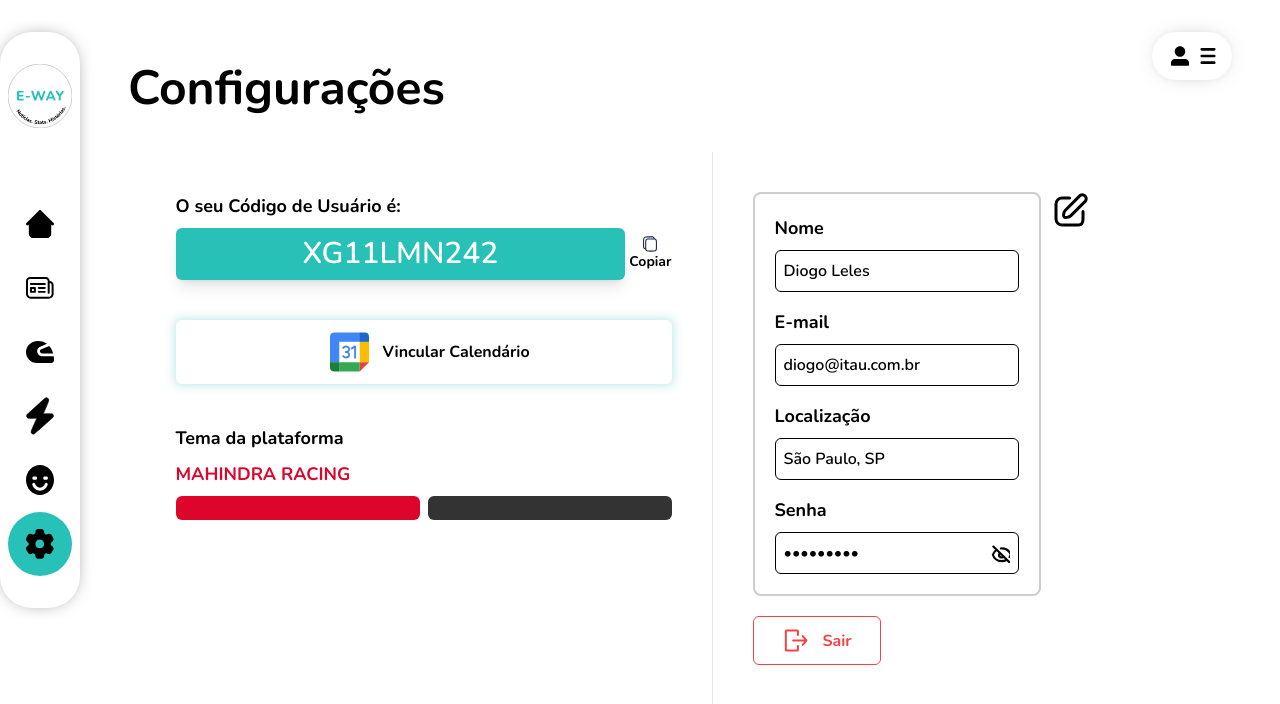
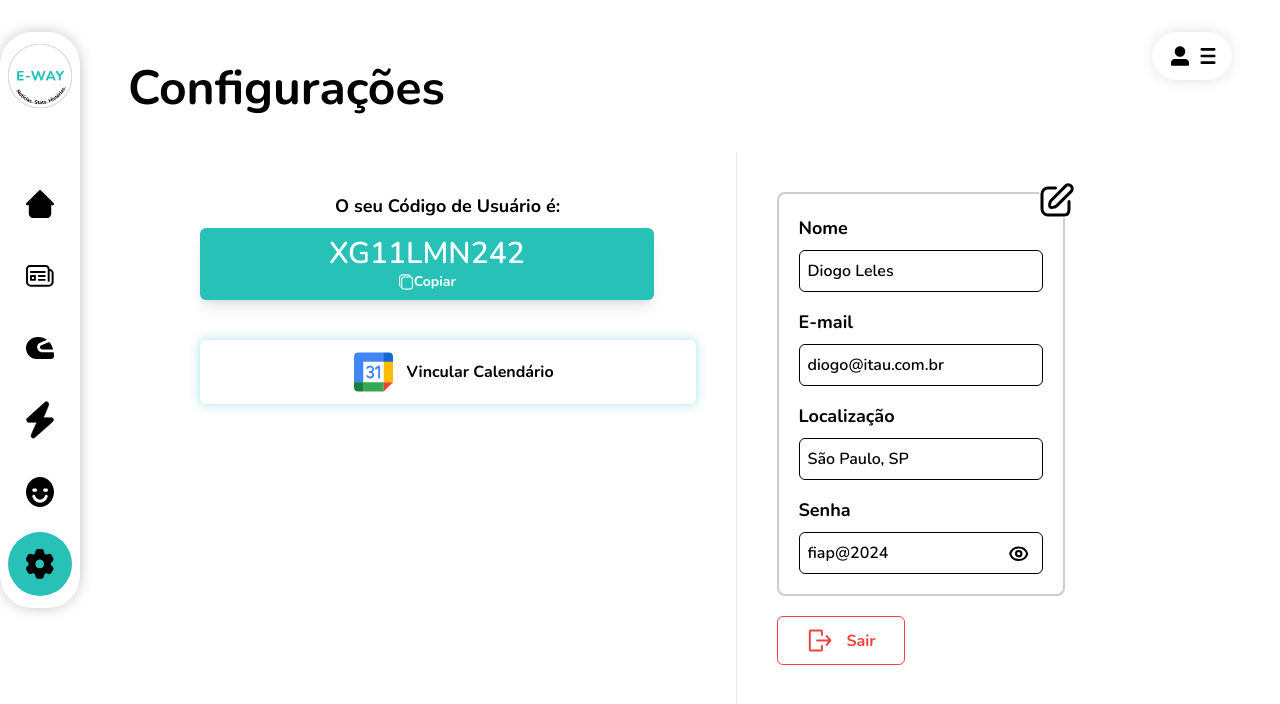
Before and after one commit to ryanbritodev/e-way, a React (Vite) app: page /settings in a window 1280 px wide. Shown: the top 704 px of the page. Built offline with nearby package versions, Linux system fonts and the light colour scheme.

Commit message:
fix(Settings): fix AppLayout and inputs

```diff
--- a/src/App.jsx
+++ b/src/App.jsx
@@ -9,6 +9,7 @@ import { Volt } from "./pages/Volt";
 import { Avatars } from "./pages/Avatars";
 import { Settings } from "./pages/Settings";
 import { Profile } from "./pages/Profile";
+import { NotFound } from "./pages/NotFound";
 
 function App() {
   const isAuth = localStorage.getItem("authToken");
@@ -16,8 +17,9 @@ function App() {
   return (
     <BrowserRouter>
       <Routes>
+        <Route path="/">
           <Route
-          path="/"
+            index
             element={
               isAuth ? (
                 <AppLayout>
@@ -76,6 +78,8 @@ function App() {
               </AppLayout>
             }
           />
+          <Route path="/*" element={<NotFound />} />
+        </Route>
       </Routes>
     </BrowserRouter>
   );
--- a/src/index.css
+++ b/src/index.css
@@ -28,8 +28,4 @@
     background: #256F6A;
     border-radius: 100vh;
   }
-
-  .scrollbar::-webkit-scrollbar-thumb:hover {
-    background: #c0a0b9;
-  }
 }
--- a/src/pages/Landing/index.jsx
+++ b/src/pages/Landing/index.jsx
@@ -3,6 +3,10 @@ import { Header } from "./components/Header";
 import { Footer } from "./components/Footer";
 
 export const Landing = () => {
+  if (location.pathname != "/") {
+    location.pathname = "/";
+  }
+
   return (
     <>
       <main className={styles["container-main"]}>
--- a/src/pages/Settings/components/FormPersonalInfo.jsx
+++ b/src/pages/Settings/components/FormPersonalInfo.jsx
@@ -1,20 +1,63 @@
-import { InputLabel } from "./InputLabel"
+import { InputLabel } from "./InputLabel";
+import { useState } from "react";
 
-export const FormPersonalInfo = ({ isDisabled }) => {
-    let bgColor = '#CDCDCD'
-    if (!isDisabled)
-    {
-        bgColor = '#FFFFFF'
-    }
+export const FormPersonalInfo = () => {
+  const [editDisabled, setEditDisabled] = useState(true);
 
-    return (
-        <>
-            <div className={`flex flex-col gap-4 p-5 bg-[${bgColor}] rounded-lg transition-all border-[2px] border-[#CDCDCD] basis-10/12 min-w-72`}>
-                <InputLabel id={'nome'} label={'Nome'} inputValue={'Diogo Leles'} isPassword={false} isDisabled={isDisabled}/>
-                <InputLabel id={'email'} label={'E-mail'} inputValue={'diogo@itau.com.br'} isPassword={false} isDisabled={isDisabled}/>
-                <InputLabel id={'local'} label={'Localização'} inputValue={'São Paulo, SP'} isPassword={false} isDisabled={isDisabled}/>
-                <InputLabel id={'senha'} label={'Senha'} inputValue={'fiap@2024'} isPassword={true} isDisabled={isDisabled}/>
-            </div>
-        </>
-    )
-}
+  let bgColor = "#CDCDCD";
+  if (!editDisabled) {
+    bgColor = "#FFFFFF";
+  }
+
+  return (
+    <>
+      <div
+        className={`flex flex-col gap-4 p-5 bg-[${bgColor}] rounded-lg transition-all border-[2px] border-[#CDCDCD] basis-10/12 min-w-72 max-sm:min-w-[15em] relative`}
+      >
+        <button
+          onClick={() => {
+            setEditDisabled(!editDisabled);
+          }}
+          className="absolute -right-3 -top-3 bg-white"
+        >
+          <img
+            src={
+              editDisabled == true
+                ? "assets/images/settingsIcons/editIcon.svg"
+                : "assets/images/settingsIcons/saveIcon.svg"
+            }
+            alt="Edit Informations Icon"
+          />
+        </button>
+        <InputLabel
+          id={"nome"}
+          label={"Nome"}
+          inputValue={"Diogo Leles"}
+          isPassword={false}
+          isDisabled={editDisabled}
+        />
+        <InputLabel
+          id={"email"}
+          label={"E-mail"}
+          inputValue={"diogo@itau.com.br"}
+          isPassword={false}
+          isDisabled={editDisabled}
+        />
+        <InputLabel
+          id={"local"}
+          label={"Localização"}
+          inputValue={"São Paulo, SP"}
+          isPassword={false}
+          isDisabled={editDisabled}
+        />
+        <InputLabel
+          id={"senha"}
+          label={"Senha"}
+          inputValue={"fiap@2024"}
+          isPassword={true}
+          isDisabled={editDisabled}
+        />
+      </div>
+    </>
+  );
+};
--- a/src/pages/Settings/components/InputLabel.jsx
+++ b/src/pages/Settings/components/InputLabel.jsx
@@ -1,42 +1,53 @@
-import { useState } from "react"
+import { useState } from "react";
 
-export const InputLabel = ({ id, label, inputValue, isPassword, isDisabled }) => {
-    if (isPassword)
-    {
-        const [visible, setVisible] = useState('password')
+export const InputLabel = ({
+  id,
+  label,
+  inputValue,
+  isPassword,
+  isDisabled,
+}) => {
+  const [value, setValue] = useState(inputValue);
+  const [visible, setVisible] = useState(true);
+
   return (
     <>
       <div className="flex flex-col items-start justify-center gap-2">
-                    <label for={id} className="text-black text-2xl md:text-lg font-bold">{label}</label>
-                    <div className="flex gap-0 items-center justify-between border-[1px] border-black rounded-md p-2 focus-within:ring transition-all bg-inherit w-full">
+        <label for={id} className="text-black text-2xl md:text-lg font-bold">
+          {label}
+        </label>
+        <div className="flex gap-0 items-center justify-between border-[1px] border-black rounded-md p-2 focus-within:ring transition-all bg-inherit w-full relative">
           <input
             id={id}
-                            type={visible}
-                            value={inputValue}
+            type={visible ? "text" : "password"}
             disabled={isDisabled}
-                            className="text-black focus:outline-none bg-inherit max-w-30"/>
-                        <button onClick={() => { visible === 'password' ? setVisible('show') : setVisible('password') }} disabled={isDisabled}  className="flex items-center justify-center">
-                            <img src={visible === 'password' ? "assets/images/settingsIcons/visibleIcon.svg": "assets/images/settingsIcons/hideIcon.svg"} alt="See password icon" className="w-5 h-5"/>
+            value={value}
+            onChange={(e) => {
+              setValue(e.target.value);
+            }}
+            className="text-black focus:outline-none bg-inherit max-w-30"
+          />
+          {isPassword && (
+            <button
+              onClick={() => {
+                setVisible(!visible);
+              }}
+              disabled={isDisabled}
+              className="flex items-center justify-center absolute right-3"
+            >
+              <img
+                src={
+                  visible === "password"
+                    ? "assets/images/settingsIcons/visibleIcon.svg"
+                    : "assets/images/settingsIcons/hideIcon.svg"
+                }
+                alt="See password icon"
+                className="w-6 h-5"
+              />
             </button>
+          )}
         </div>
       </div>
     </>
-        )
-    }
-    else
-    {
-        return (
-            <>
-                <div className="flex flex-col gap-2 items-start justify-center">
-                    <label for={id} className="text-black text-2xl md:text-lg font-bold">{label}</label>
-                    <input
-                        id={id}
-                        type="text"
-                        value={inputValue}
-                        disabled={isDisabled}
-                        className="text-black p-2 rounded-md border-[1px] border-black focus:outline-none focus:ring transition-all bg-inherit w-full"/>
-                </div>
-            </>
-        )
-    }
-}
+  );
+};
--- a/src/pages/Settings/index.jsx
+++ b/src/pages/Settings/index.jsx
@@ -1,41 +1,58 @@
-import { useState } from "react";
 import { FormPersonalInfo } from "./components/FormPersonalInfo";
 
 export const Settings = () => {
-  const [editDisabled, setEditDisabled] = useState(true)
-
-  const userCode = 'XG11LMN242'
+  const userCode = "XG11LMN242";
 
   const copyCode = () => {
-    navigator.clipboard.writeText(userCode)
+    navigator.clipboard
+      .writeText(userCode)
       .then(() => {
-        alert('Código copiado para a área de transferência!')
+        alert("Código copiado para a área de transferência!");
       })
-      .catch(err => {
-        console.error('Erro ao copiar código: ', err)
-      })
-  }
+      .catch((err) => {
+        console.error("Erro ao copiar código: ", err);
+      });
+  };
 
   return (
     <>
-      <h1 className="text-black text-6xl md:text-5xl font-bold">Configurações</h1>
+      <h1 className="w-full text-black text-6xl md:text-5xl max-sm:text-4xl font-bold">
+        Configurações
+      </h1>
       <div className="flex flex-col divide-y lg:flex-row lg:divide-x lg:divide-y-0 pt-10 justify-center">
         <div className="flex flex-col gap-10 p-10 w-full max-w-xl">
-          <div className="flex flex-col gap-2">
-            <p className="text-black text-2xl md:text-lg font-bold">O seu Código de Usuário é:</p>
-            <div className="flex gap-5 lg:gap-1 w-full justify-between">
-              <p className="text-white text-3xl bg-eblue rounded-md p-2 shadow-lg basis-11/12 text-center">{userCode}</p>
-              <button className="flex flex-col items-center justify-center" onClick={copyCode}>
-                <img src="assets/images/settingsIcons/copyIcon.svg" alt="Copy Icon" className="size-4"/>
-                <p className="text-black text-2xl md:text-sm font-bold">Copiar</p>
-              </button>
+          <div className="flex flex-row gap-2 justify-center flex-wrap items-center">
+            <p className="text-black text-2xl md:text-lg max-sm:text-xl font-bold max-sm:text-center">
+              O seu Código de Usuário é:
+            </p>
+            <div className="flex gap-5 lg:gap-1 w-full justify-between flex-wrap max-sm:justify-center">
+              <p className="text-white text-3xl bg-eblue rounded-md p-2 shadow-lg basis-11/12 text-center flex flex-col justify-center items-center">
+                {userCode}
+
+                <button
+                  className="flex flex-row items-center justify-center"
+                  onClick={copyCode}
+                >
+                  <img
+                    src="assets/images/settingsIcons/copyIcon.svg"
+                    alt="Copy Icon"
+                    className="size-4"
+                  />
+                  <p className="text-white text-2xl md:text-sm font-bold">
+                    Copiar
+                  </p>
+                </button>
+              </p>
             </div>
           </div>
           <button className="shadow-[0_0_10px_2px_rgba(39,193,184,0.3)] w-full flex justify-center items-center rounded-md font-bold">
-            <img src="assets/images/settingsIcons/googleCalendarIcon.svg" alt="Google Calendar Icon" />
+            <img
+              src="assets/images/settingsIcons/googleCalendarIcon.svg"
+              alt="Google Calendar Icon"
+            />
             Vincular Calendário
           </button>
-          <div className="flex flex-col md:flex-row lg:flex-col gap-2">
+          {/* <div className="flex flex-col md:flex-row lg:flex-col gap-2 max-sm:text-center">
             <div className="flex flex-col gap-2">
               <p className="text-black text-2xl md:text-lg font-bold">Tema da plataforma</p>
               <p className="text-[#DD052B] text-2xl md:text-lg font-bold uppercase">Mahindra Racing</p>
@@ -44,21 +61,42 @@ export const Settings = () => {
               <div className="rounded-md bg-[#DD052B] w-full h-full">&nbsp;</div>
               <div className="rounded-md bg-[#333333] w-full h-full">&nbsp;</div>
             </div>
-          </div>
+          </div> */}{" "}
+          {/* APLICAR TEMA NA PLATAFORMA PARA SPRINT 4 */}
         </div>
 
-
-        <div className="flex flex-col gap-5 p-10">
-          <div className="flex flex-wrap gap-3 items-start">
-            <FormPersonalInfo isDisabled={editDisabled}/>
-            <button onClick={() => {editDisabled == true ? setEditDisabled(false) : setEditDisabled(true)}}>
-              <img src={editDisabled == true ? "assets/images/settingsIcons/editIcon.svg" : "assets/images/settingsIcons/saveIcon.svg"} alt="Edit Informations Icon"/>
-            </button>
-          </div>
-          <button className="flex gap-3 items-center justify-center text-red-500 font-bold border-[1px] border-red-500 hover:bg-red-500 hover:text-white transition-all p-2 rounded-md w-32" onClick={() => {localStorage.removeItem("authToken")}}>
-            <svg width="29" height="31" viewBox="0 0 29 31" fill="none" xmlns="http://www.w3.org/2000/svg">
-              <path d="M16.9168 10.0455V6.125C16.9168 5.77982 16.6463 5.5 16.3127 5.5H5.43766C5.10399 5.5 4.8335 5.77982 4.8335 6.125V24.875C4.8335 25.2201 5.10399 25.5 5.43766 25.5H16.3127C16.6463 25.5 16.9168 25.2201 16.9168 24.875V20.9545" fill="none" stroke="currentColor" stroke-width="2" stroke-linecap="round" stroke-linejoin="round"/>
-              <path d="M12.0835 15.5H25.3752M25.3752 15.5L21.7506 11.125M25.3752 15.5L21.7502 19.875" fill="none" stroke="currentColor" stroke-width="2" stroke-linecap="round" stroke-linejoin="round"/>
+        <div className="flex flex-col gap-5 p-10 max-sm:justify-center max-sm:items-center">
+          <FormPersonalInfo />
+          <button
+            className="flex gap-3 items-center justify-center text-red-500 font-bold border-[1px] border-red-500 hover:bg-red-500 hover:text-white transition-all p-2 rounded-md w-32"
+            onClick={() => {
+              localStorage.removeItem("authToken");
+              window.location.reload();
+            }}
+          >
+            <svg
+              width="29"
+              height="31"
+              viewBox="0 0 29 31"
+              fill="none"
+              xmlns="http://www.w3.org/2000/svg"
+            >
+              <path
+                d="M16.9168 10.0455V6.125C16.9168 5.77982 16.6463 5.5 16.3127 5.5H5.43766C5.10399 5.5 4.8335 5.77982 4.8335 6.125V24.875C4.8335 25.2201 5.10399 25.5 5.43766 25.5H16.3127C16.6463 25.5 16.9168 25.2201 16.9168 24.875V20.9545"
+                fill="none"
+                stroke="currentColor"
+                stroke-width="2"
+                stroke-linecap="round"
+                stroke-linejoin="round"
+              />
+              <path
+                d="M12.0835 15.5H25.3752M25.3752 15.5L21.7506 11.125M25.3752 15.5L21.7502 19.875"
+                fill="none"
+                stroke="currentColor"
+                stroke-width="2"
+                stroke-linecap="round"
+                stroke-linejoin="round"
+              />
             </svg>
             Sair
           </button>
--- a/src/pages/components/SideBar/index.jsx
+++ b/src/pages/components/SideBar/index.jsx
@@ -11,7 +11,7 @@ export const SideBar = ({ links }) => {
         className="w-full max-w-[3em] md:max-w-[4em] mb-[3.5em] max-sm:max-w-[5em]"
       />
 
-      <div className="flex flex-col justify-between items-between h-full max-h-full max-sm:flex-row max-sm:gap-[2em] max-sm:flex-wrap max-sm:justify-center max-sm:items-center max-sm:max-w-[60%]  max-sm:gap-y-0 max-sm:h-[40%]">
+      <div className="flex flex-col justify-between items-between h-full max-h-full max-sm:flex-row max-sm:gap-[2em] max-sm:flex-wrap max-sm:justify-center max-sm:items-center max-sm:max-w-[60%]  max-sm:gap-y-0 max-sm:h-[40%] md:gap-[.5em]">
         {links.map((link) => {
           return (
             <Link
```
Also changed, not shown: src/pages/NotFound/index.jsx (added, +14 -0 lines), public/assets/images/settingsIcons/copyIcon.svg. Lines whose indentation alone changed are shown as unchanged.
